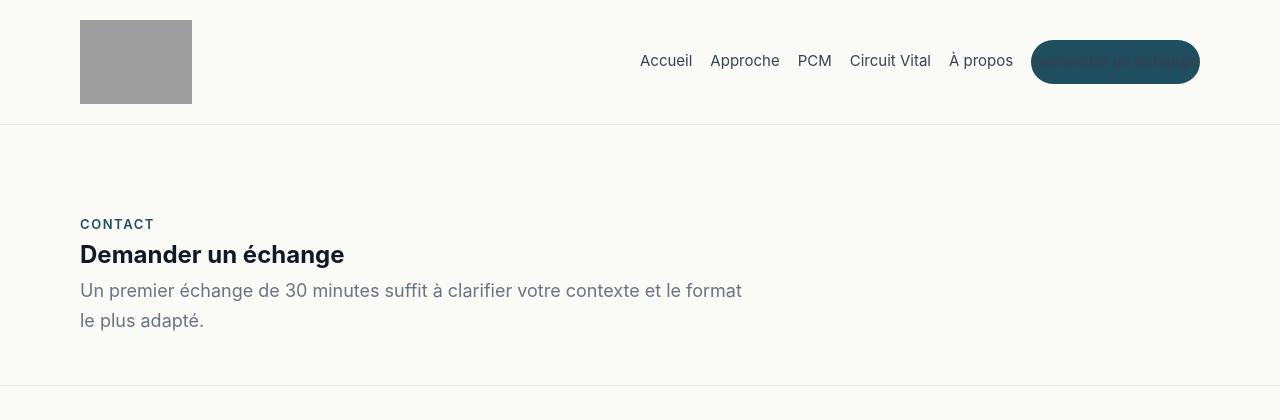
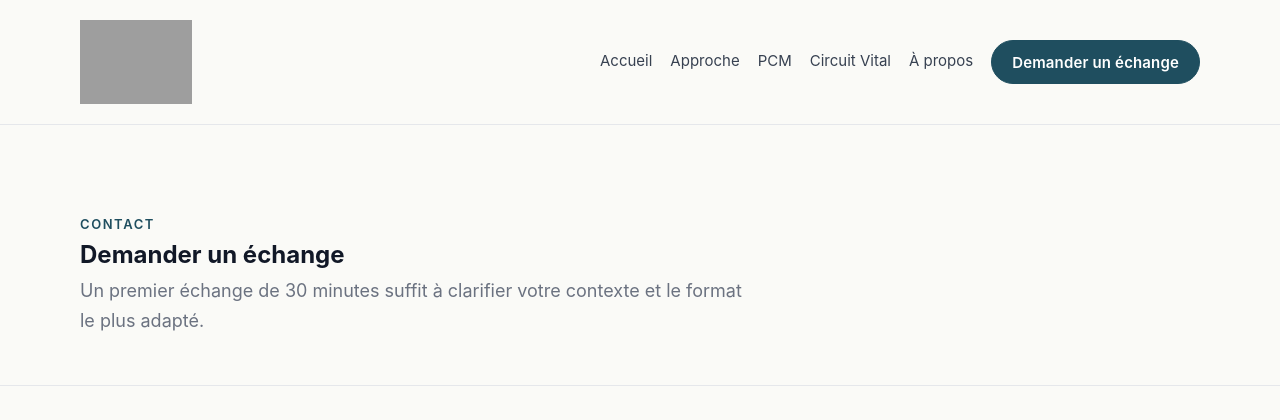
Before and after one commit to GLortet/gilleslortet, a Flask app: page /contact in a window 1280 px wide. Shown: the top 420 px of the page. Run offline with Flask 3, Linux system fonts and the light colour scheme; grey boxes are pictures that could not be loaded.

Commit message:
Refactor nav link styles for better specificity

```diff
--- a/static/styles.css
+++ b/static/styles.css
@@ -133,11 +133,11 @@ ul {
     font-size: 15px;
 }
 
-.nav a {
-    color: var(--ink-soft);
-    padding: 6px 0;
-    border-bottom: 2px solid transparent;
-    transition: color 0.2s ease, border-color 0.2s ease;
+.nav a:not(.nav-cta) {
+  color: var(--ink-soft);
+  padding: 6px 0;
+  border-bottom: 2px solid transparent;
+  transition: color 0.2s ease, border-color 0.2s ease;
 }
 
 .nav a:hover,
```
